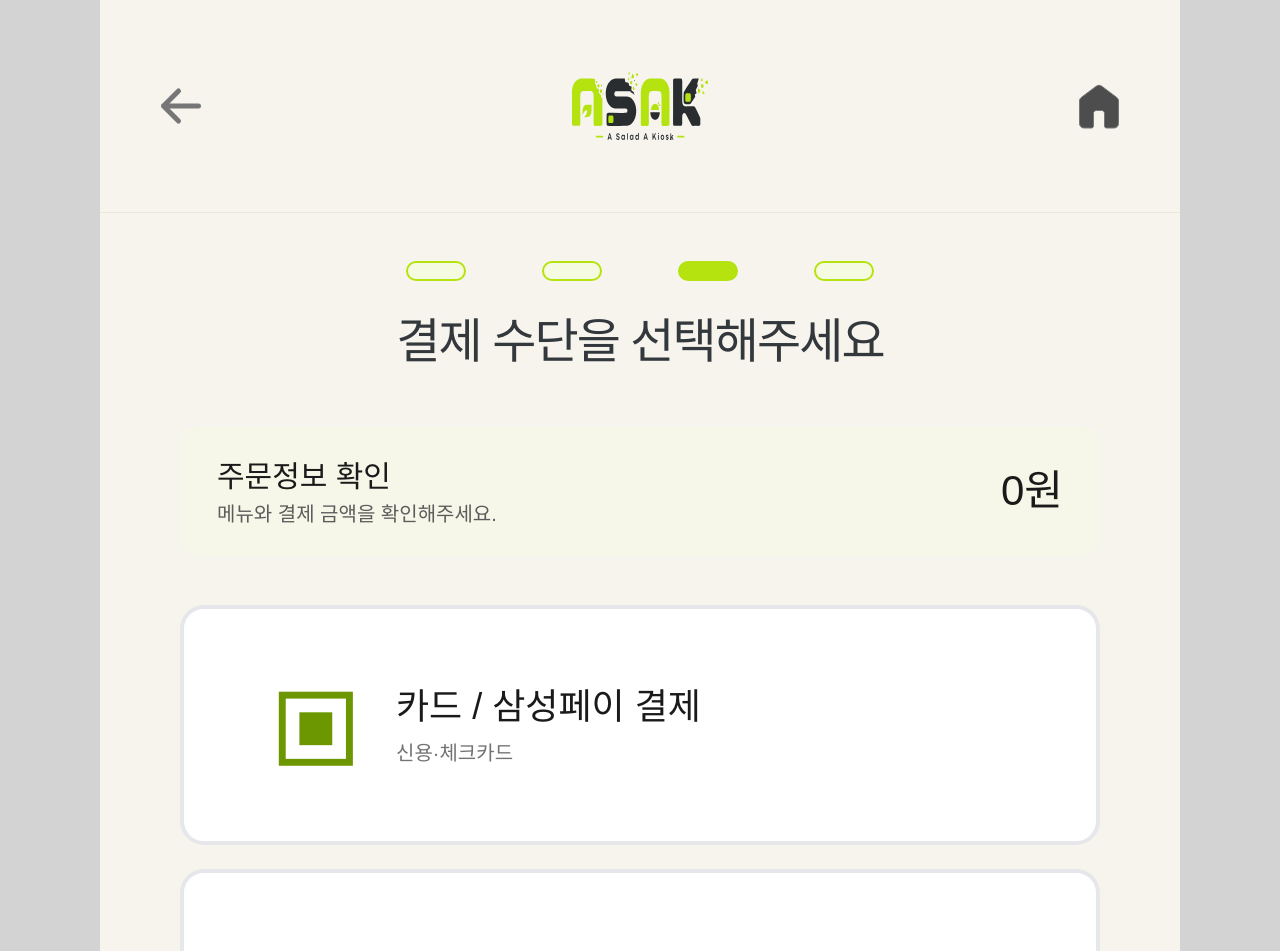
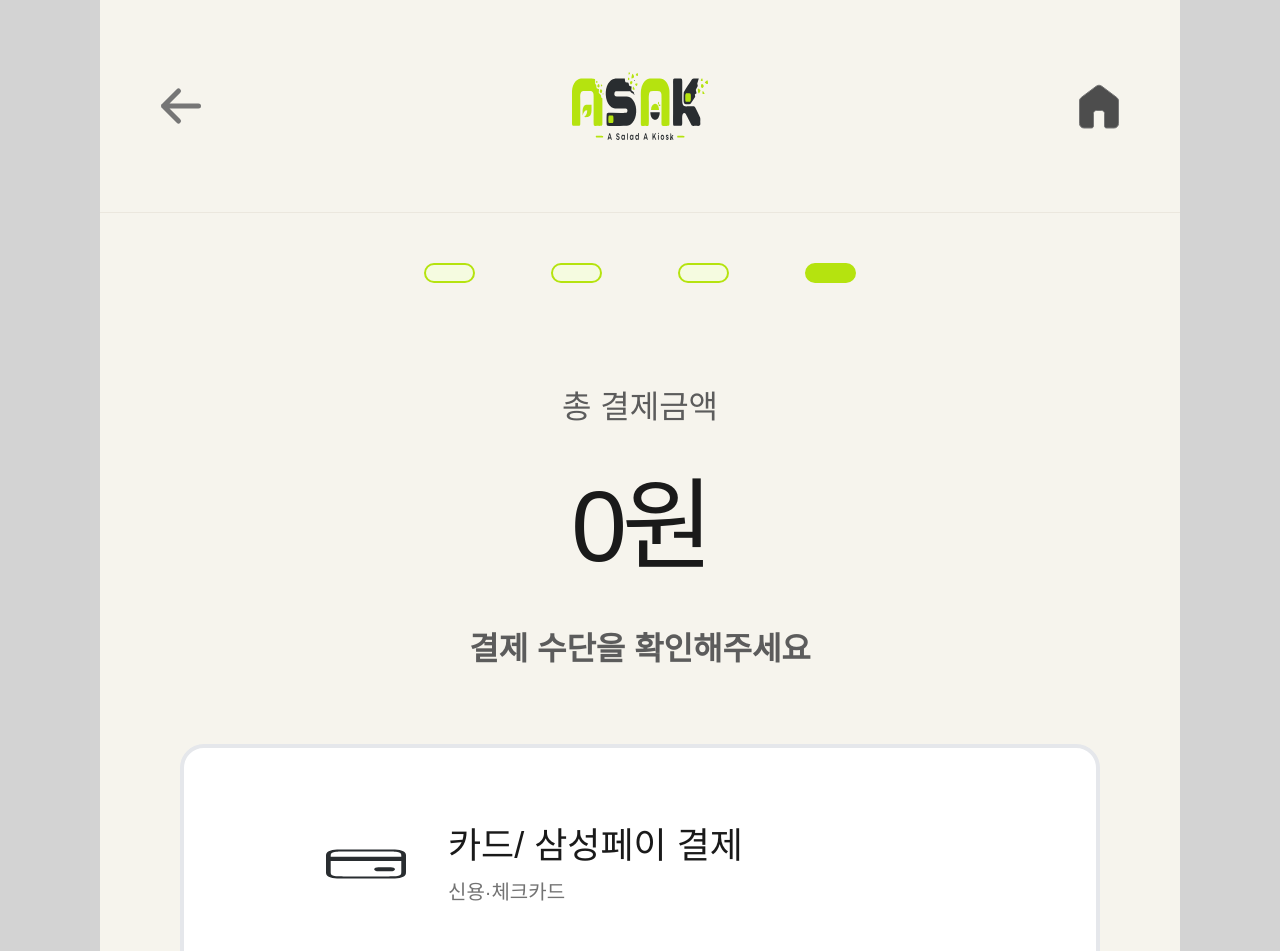
Before and after one commit to hagenie128/ASAK-Kiosk, a React (Vite) app: page /payment in a window 1280 px wide. Shown: the top 951 px of the page. Built offline with nearby package versions, Linux system fonts and the light colour scheme.

Commit message:
feat(kiosk): align static payment UI with Figma

```diff
--- a/src/pages/kiosk/PaymentPage.jsx
+++ b/src/pages/kiosk/PaymentPage.jsx
@@ -1,46 +1,24 @@
-// 학습용 자리표시자: SCR-007 결제 화면입니다.
 import Header from "@/components/kiosk/Header";
+import cardIcon from "@/assets/figma/icon-kiosk-card.svg";
+import kakaoPayLogo from "@/assets/figma/logo-kakaopay.png";
 
-// UI-only preview: payment selection and approval are intentionally not wired here.
+// SCR-007 UI-only: 결제 승인·수단 선택·주문 금액은 이 화면에서 처리하지 않는다.
+const paymentMethods = [
+  [cardIcon, "카드/ 삼성페이 결제", "신용·체크카드", "payment-page__method-icon--card"],
+  [kakaoPayLogo, "카카오페이 결제", "모바일 간편결제", "payment-page__method-icon--kakao"],
+];
+
 export default function PaymentPage() {
-  return (
-    <div className="payment-page">
-      <Header />
-      <main className="payment-page__content">
-        <div className="kiosk-step-indicator" aria-label="주문 4단계 중 결제">
-          <span />
-          <span />
-          <span className="is-current" />
-          <span />
-        </div>
-        <h1>결제 수단을 선택해주세요</h1>
-        <section className="payment-page__summary" aria-label="주문 정보 미리보기">
-          <div>
-            <strong>주문정보 확인</strong>
-            <span>메뉴와 결제 금액을 확인해주세요.</span>
-          </div>
-          <b>0원</b>
-        </section>
-        <div className="payment-page__methods" aria-label="결제 수단">
-          <button type="button" disabled>
-            <span className="payment-page__method-icon">▣</span>
-            <span>
-              <strong>카드 / 삼성페이 결제</strong>
-              <small>신용·체크카드</small>
-            </span>
-          </button>
-          <button type="button" disabled>
-            <span className="payment-page__method-icon payment-page__method-icon--kakao">K</span>
-            <span>
-              <strong>카카오페이 결제</strong>
-              <small>모바일 간편결제</small>
-            </span>
-          </button>
-        </div>
-      </main>
-      <footer className="payment-page__footer">
-        <button type="button" disabled>결제 요청</button>
-      </footer>
-    </div>
-  );
+  return <div className="payment-page">
+    <Header />
+    <main className="payment-page__content">
+      <div className="kiosk-step-indicator" aria-label="주문 4단계 중 결제"><span /><span /><span /><span className="is-current" /></div>
+      <section className="payment-page__hero"><span>총 결제금액</span><strong>0원</strong><p>결제 수단을 확인해주세요</p></section>
+      <div className="payment-page__methods" aria-label="결제 수단">
+        {paymentMethods.map(([icon, title, description, tone]) => <button key={title} type="button" disabled><img className={`payment-page__method-icon ${tone}`} alt="" src={icon} /><span><strong>{title}</strong><small>{description}</small></span></button>)}
+      </div>
+      <section className="payment-page__summary" aria-label="주문 정보 미리보기"><strong>주문정보 확인</strong><span>0개 메뉴 / 총 0원</span></section>
+    </main>
+    <footer className="payment-page__footer"><button type="button" disabled>뒤로가기</button><button type="button" disabled>결제하기</button></footer>
+  </div>;
 }
--- a/src/styles/commonStyle.css
+++ b/src/styles/commonStyle.css
@@ -1028,7 +1028,7 @@ body {
   flex: 1;
   min-height: 0;
   overflow-y: auto;
-  padding: 48px 80px;
+  padding: 50px 80px 32px;
 }
 
 .payment-page h1,
@@ -1041,20 +1041,17 @@ body {
   letter-spacing: -0.04em;
 }
 
+.payment-page .kiosk-step-indicator { width:432px; margin:0 auto; justify-content:space-between; }.payment-page__hero { margin:104px 0 72px; display:grid; justify-items:center; gap:32px; text-align:center; }.payment-page__hero>span { color:var(--asak-text-secondary); font-size:32px; line-height:40px; }.payment-page__hero strong { font-size:100px; line-height:1.35; letter-spacing:-.05em; }.payment-page__hero p { margin:0; color:var(--asak-text-secondary); font-size:32px; font-weight:700; line-height:46px; }
+
 .payment-page__summary {
   display: flex;
   align-items: center;
   justify-content: space-between;
-  margin-bottom: 48px;
+  margin:72px 0 0;
   padding: 32px 36px;
   border: 1.5px solid #f5f5f5;
   border-radius: 16px;
   background: rgba(245, 251, 224, 0.42);
-}
-
-.payment-page__summary div {
-  display: grid;
-  gap: 8px;
 }
 
 .payment-page__summary strong {
@@ -1064,11 +1061,8 @@ body {
 
 .payment-page__summary span {
   color: var(--asak-text-secondary);
-  font-size: 20px;
-}
-
-.payment-page__summary b {
-  font-size: 42px;
+  font-size: 28px;
+  line-height:36px;
 }
 
 .payment-page__methods {
@@ -1078,7 +1072,7 @@ body {
 
 .payment-page__methods button {
   min-height: 240px;
-  padding: 40px 80px;
+  padding: 40px 132px;
   display: flex;
   align-items: center;
   gap: 32px;
@@ -1111,16 +1105,12 @@ body {
 
 .payment-page__method-icon {
   width: 100px;
-  color: #6c9700;
-  font-size: 88px;
-  font-weight: 800;
-  text-align: center;
+  height:100px;
+  display:block;
+  object-fit:contain;
 }
 
-.payment-page__method-icon--kakao {
-  color: #3c1e1e;
-  font-size: 64px;
-}
+.payment-page__method-icon--kakao { height:41px; }
 
 .payment-page__footer,
 .order-complete-page__footer {
@@ -1129,6 +1119,8 @@ body {
   border-top: 1px solid var(--asak-divider);
   background: var(--asak-surface);
 }
+
+.payment-page__footer { display:grid; grid-template-columns:1fr 1fr; gap:32px; }
 
 .payment-page__footer button,
 .order-complete-page__footer button {
@@ -1141,6 +1133,8 @@ body {
   font-size: 34px;
   font-weight: 800;
 }
+
+.payment-page__footer button:first-child { border:2px solid #e5e7eb; background:#fff; color:var(--asak-text); }.payment-page__footer button:last-child { background:var(--asak-lime); color:var(--asak-text); opacity:.4; }
 
 .order-complete-page__content {
   display: flex;
```
Also changed, not shown: src/assets/figma/icon-kiosk-card.svg (added), src/assets/figma/logo-kakaopay.png (added), 2 other files (tests, documents, lock files or other folders).
